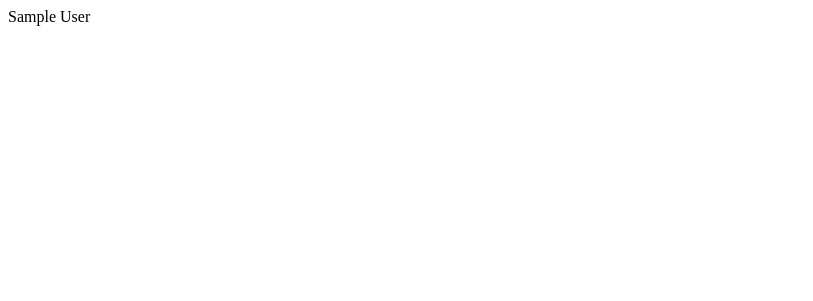
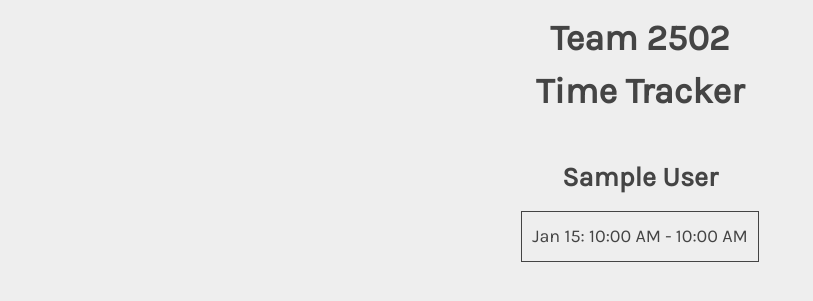
Before and after one commit to Team-2502/WebTimeTracker2, a Django app: a page that uses members/templates/members/member_detail.html in a window 1280 px wide. Before the commit the part shown is almost empty. Shown: the top 301 px of the page, without its empty margins (0-813 px from the left). Run offline with Django 3.2, Linux system fonts and the light colour scheme; tables that the repository leaves empty hold one stand-in row (values such as "Sample post").

Commit message:
Display the times each member was logged in on their own page

```diff
--- a/members/models.py
+++ b/members/models.py
@@ -5,10 +5,24 @@ from datetime import datetime
 class Member(models.Model):
     first_name = models.CharField(max_length=20)
     last_name = models.CharField(max_length=20)
-    team_role = models.CharField(max_length=25, default='')
+    # This causes admin page to break if blank is not True, should fix on master
+    team_role = models.CharField(max_length=25, default='', blank=True)
     num_hours = models.DecimalField(default=0, max_digits=5, decimal_places=2)
     logged_in = models.BooleanField(default=False)
     sign_in_time = models.DateTimeField(default=datetime.now)
 
     def __str__(self):
+        # Ryan Alexander
         return str.capitalize(self.first_name) + " " + str.capitalize(self.last_name)
+
+
+class Appearance(models.Model):
+    date = models.DateField()
+    length = models.DecimalField(max_digits=5, decimal_places=2)
+    start_time = models.TimeField()
+    end_time = models.TimeField()
+    member = models.ForeignKey(Member, on_delete=models.CASCADE)
+
+    def __str__(self):
+        # Feb 23: 3:05 PM - 5:06 PM
+        return self.date.strftime("%b %-d") + ": " + self.start_time.strftime("%-I:%M %p") + " - " + self.end_time.strftime("%-I:%M %p")
--- a/members/templates/members/member_detail.html
+++ b/members/templates/members/member_detail.html
@@ -1,10 +1,29 @@
 <!DOCTYPE html>
 <html lang="en">
 <head>
+    {% load static %}
+    <link rel="stylesheet" type="text/css" href="{%  static 'members/style.css' %}">
+    <link rel="stylesheet" href="https://fonts.googleapis.com/css?family=Karla">
+    <link rel="shortcut icon" type="image/png" href="{% static 'members/images/talon-logo.png' %}"/>
     <meta charset="UTF-8">
-    <title>Member</title>
+    <meta name="viewport" content="width=device-width, initial-scale=1">
+    <title>Time Tracker</title>
+
 </head>
-<body>
-    {{ member }}
+<body style="font-family: 'Karla', serif;">
+    <header>
+        <h1>Team 2502</h1>
+        <h1>Time Tracker</h1>
+        <br>
+        <h2>{{ member }}</h2>
+    </header>
+
+    <table>
+        {% for appearance in member.appearance_set.all reversed %}
+            <tr>
+                <td> {{ appearance}} </td>
+            </tr>
+        {% endfor %}
+    </table>
 </body>
 </html>
--- a/members/templates/members/members_all.html
+++ b/members/templates/members/members_all.html
@@ -22,7 +22,7 @@
         <th>Hours</th>
         {% for member in members %}
             <tr>
-                <td>{{ member }}</td>
+                <td> <a href="{% url 'member_detail' member.first_name member.last_name %}">{{ member }}</a> </td>
                 <td>{{ member.num_hours }}</td>
             </tr>
         {% endfor %}
--- a/members/templates/members/members_here.html
+++ b/members/templates/members/members_here.html
@@ -20,7 +20,7 @@
         <table class="members_here">
             {% for member in members %}
                 <tr>
-                    <td>{{ member }}</td>
+                    <td> <a href="{% url 'member_detail' member.first_name member.last_name %}">{{ member }}</a> </td>
                     <td style="min-width:100px">{{ member.team_role }}</td>
                 </tr>
             {% endfor %}
--- a/members/views.py
+++ b/members/views.py
@@ -7,7 +7,7 @@ from decimal import Decimal
 import csv
 from string import capwords
 
-from .models import Member
+from .models import Member, Appearance
 from .forms import NewMemberForm
 
 
@@ -57,6 +57,9 @@ def signed_out(request):
     member.num_hours += added_hours
     member.save()
 
+    appearance = Appearance(date=member.sign_in_time.date(), length=added_hours, start_time=member.sign_in_time.time(), end_time=datetime.now().time(), member=member)
+    appearance.save()
+
     messages.success(request, "%s is now signed out" % member)
     messages.success(request, "Signed in for %.2f hours" % added_hours)
     return HttpResponseRedirect('/members/')
```
Also changed, not shown: members/migrations/0003_appearance.py (added).
